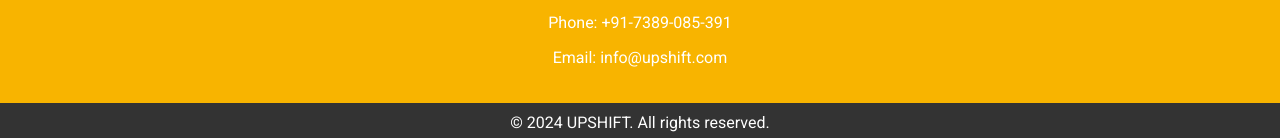
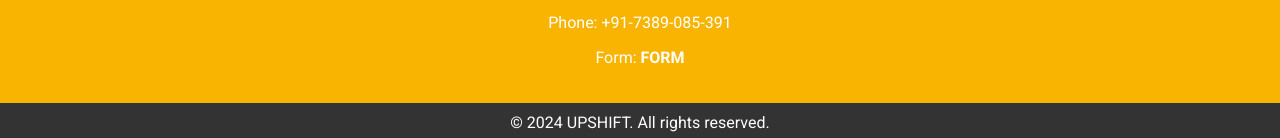
Before and after one commit to kalyugwasi/upshift, a plain HTML site: page index.html in a window 1280 px wide. Shown: the part 1947-2085 px from the top of the page. Drawn offline with Linux system fonts and the light colour scheme.

Commit message:
Update index.html

```diff
--- a/index.html
+++ b/index.html
@@ -186,7 +186,7 @@
     <h2>Contact Us</h2>
     <p>For more information, visit us at <a href=https://kalyugwasi.github.io/upshift>https://kalyugwasi.github.io/upshift</a></p>
     <p>Phone: +91-7389-085-391</p>
-    <p>Email: info@upshift.com</p>
+    <p>Form: <a href=https://forms.gle/SNvPHXj4vNzLHj8Z6>FORM</a></p>
 </div>
 
 <footer>
```
